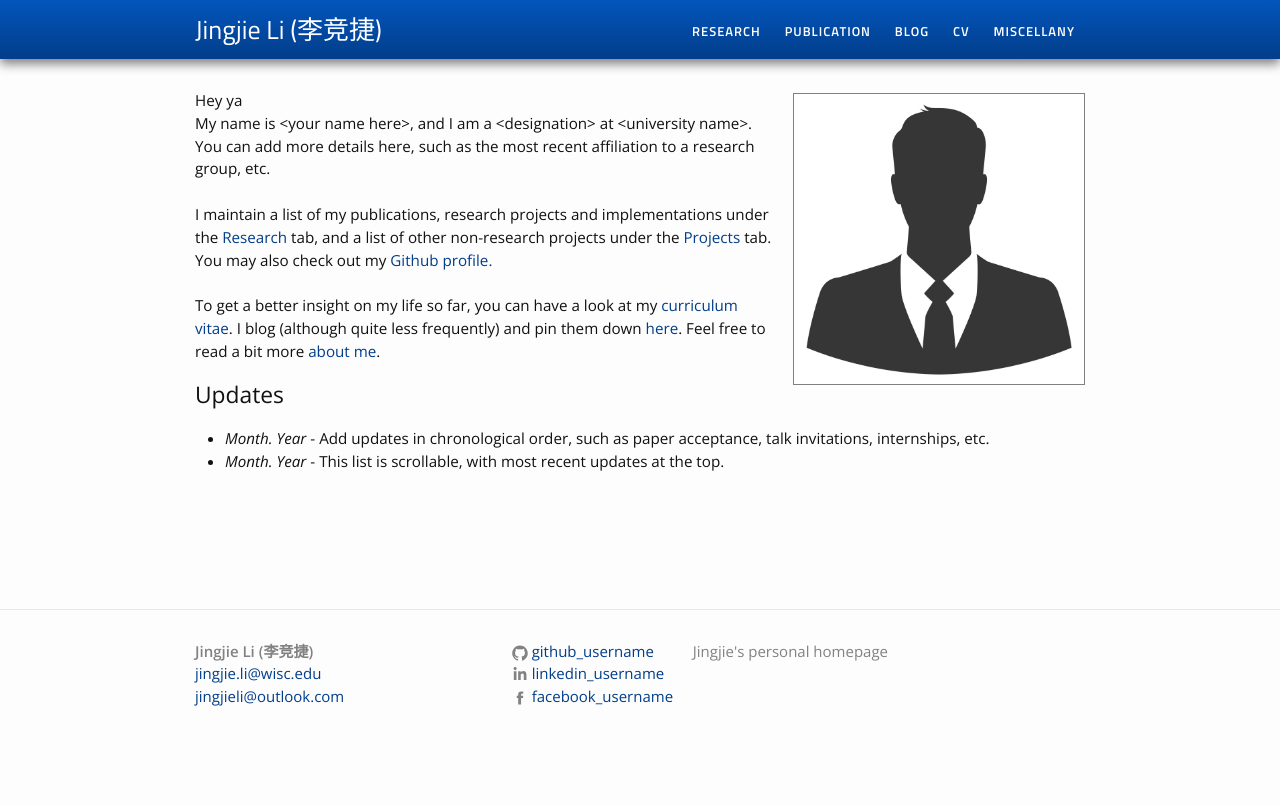
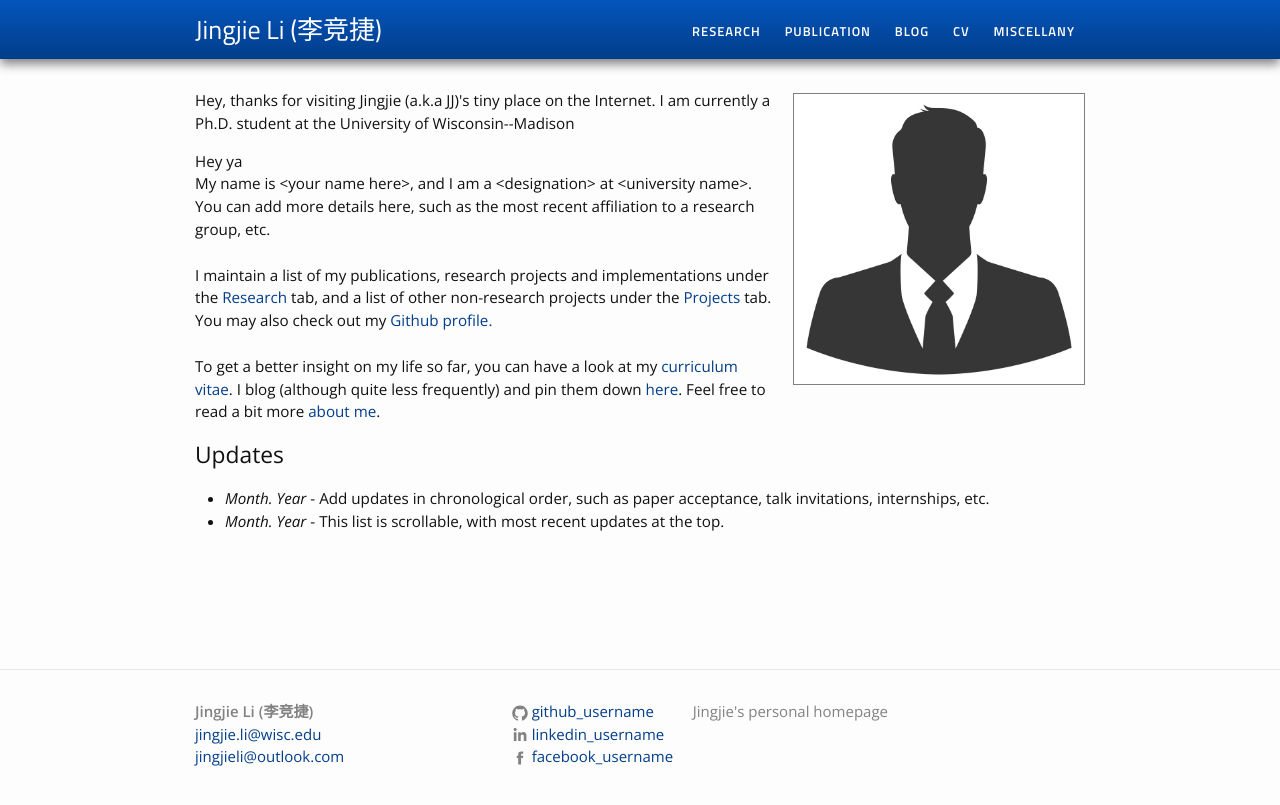
Before and after one commit to jingjieli95/jingjieli95.github.io, a Jekyll site: the page built from index.html, in a window 1280 px wide. Shown: the top 805 px of the page. Built offline with Jekyll 4.4.1, drawn with Linux system fonts in a browser that asks for light colours.

Commit message:
Update index.html

```diff
--- a/index.html
+++ b/index.html
@@ -12,6 +12,8 @@ layout: default
 <img src="/images/profile.jpg" alt="Italian Trulli" caption="A sassy caption here" width=300 style="float: right">
 </a></dt>
 </dl>
+
+<p>Hey, thanks for visiting Jingjie (a.k.a JJ)'s tiny place on the Internet. I am currently a Ph.D. student at the University of Wisconsin--Madison
 
 <p>Hey ya<br>My name is &lt;your name here&gt;, and I am a &lt;designation&gt; at &lt;university name&gt;. You can add more details here, such as the most recent affiliation to a research group, etc.<br><br>
 
```
